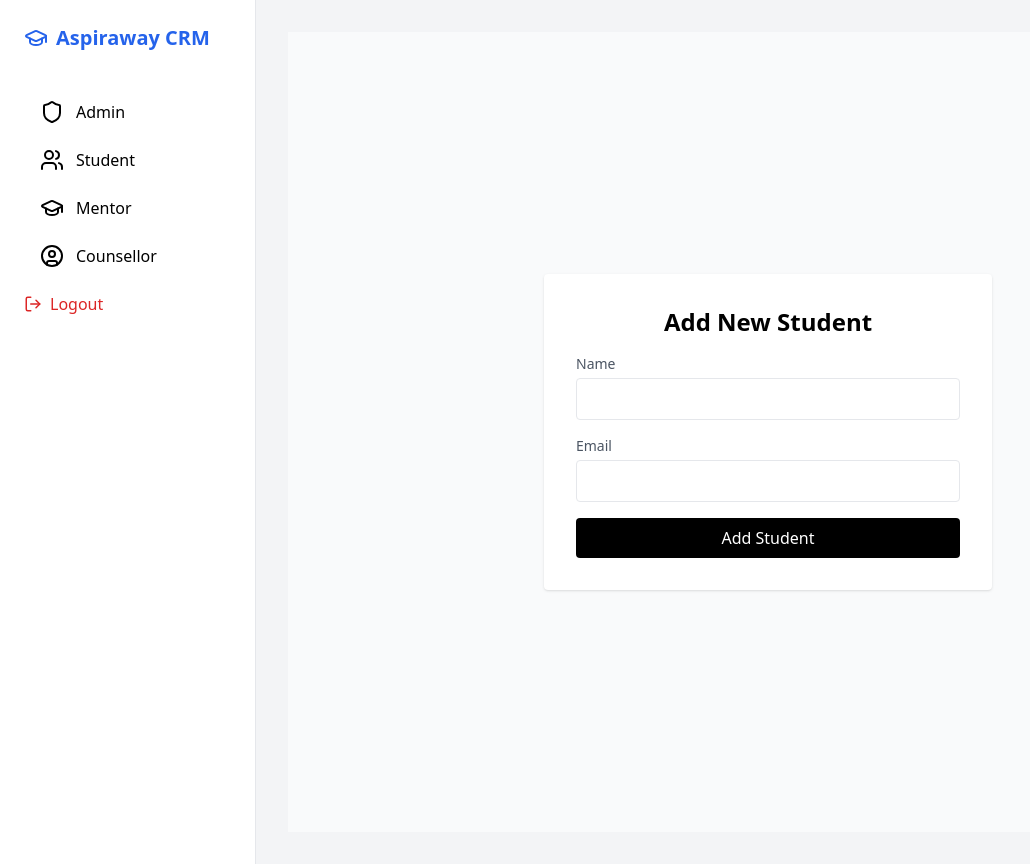
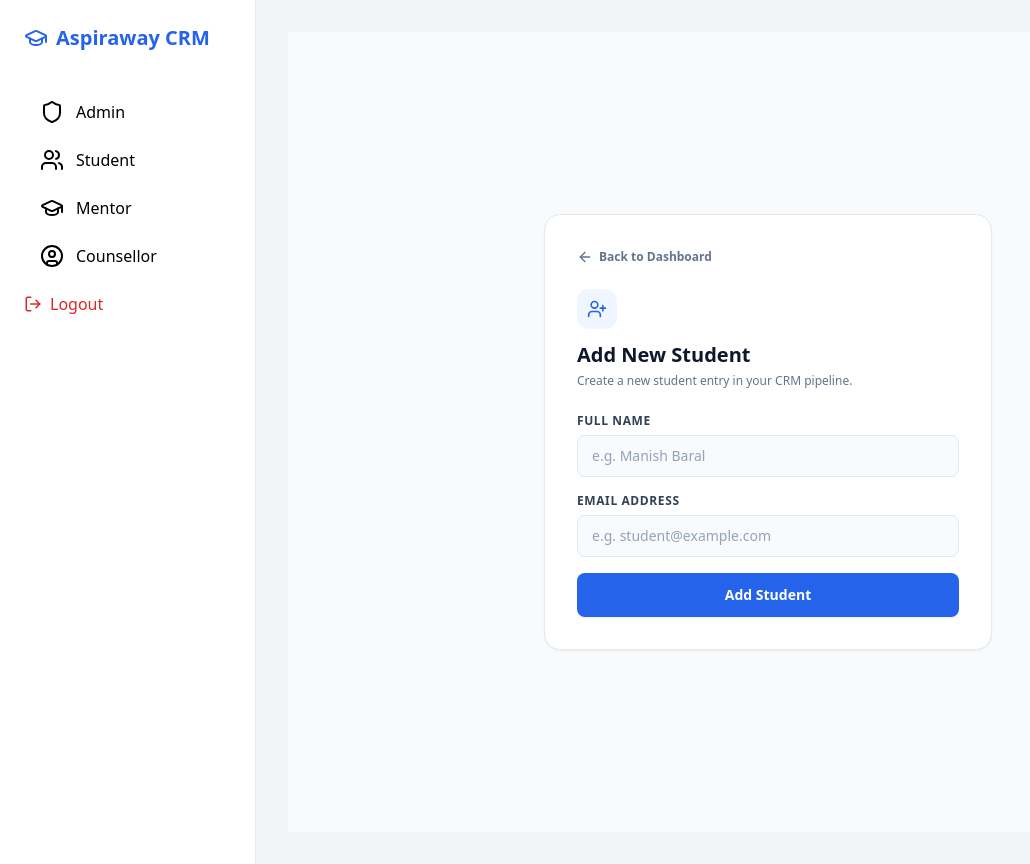
Before and after one commit to Baralm24/aspiraway-crm, a Next.js app in the folder aspiraway-crm-frontend/: page /dashboard/admin/students/new in a window 1280 px wide. Shown: the whole page, without its empty margins (0-1030 px from the left). Built offline with nearby package versions, Linux system fonts and the light colour scheme.

Commit message:
fix: update student component API URL to Render production endpoint

```diff
--- a/aspiraway-crm-frontend/app/dashboard/admin/students/new/page.jsx
+++ b/aspiraway-crm-frontend/app/dashboard/admin/students/new/page.jsx
@@ -1,76 +1,123 @@
 "use client";
+
 import { useState } from "react";
 import axios from "axios";
 import { useRouter } from "next/navigation";
+import { ArrowLeft, UserPlus } from "lucide-react";
 
 export default function AddStudentPage() {
   const router = useRouter();
-  const token = typeof window !== "undefined" ? localStorage.getItem("token") : "";
-
   const [name, setName] = useState("");
   const [email, setEmail] = useState("");
   const [loading, setLoading] = useState(false);
   const [error, setError] = useState("");
 
-  const handleSubmit = async (e) => {
+  async function handleAddStudent(e) {
     e.preventDefault();
+    setError("");
     setLoading(true);
-    setError("");
 
     try {
+      const token = localStorage.getItem("token");
+
+      if (!token) {
+        setError("Session expired. Please log in again.");
+        router.push("/login");
+        return;
+      }
+
       await axios.post(
-        "http://localhost:3001/api/students/new",
+        "https://aspiraway-crm.onrender.com/api/students/new",
         { name, email },
-        { headers: { Authorization: `Bearer ${token}` } }
+        {
+          headers: {
+            "Content-Type": "application/json",
+            Authorization: `Bearer ${token}`,
+          },
+        }
       );
+
+      // Redirect back to dashboard after successfully adding student
       router.push("/dashboard/admin");
     } catch (err) {
-      console.error("ADD STUDENT ERROR:", err.response?.data || err.message);
-      setError("Failed to add student");
+      console.error("ADD STUDENT ERROR:", err);
+      const apiError = err?.response?.data?.error;
+      setError(
+        typeof apiError === "string" ? apiError : "Failed to add student"
+      );
     } finally {
       setLoading(false);
     }
-  };
+  }
 
   return (
-    <div className="min-h-screen flex items-center justify-center bg-gray-50 p-4">
-      <form
-        onSubmit={handleSubmit}
-        className="bg-white p-8 rounded shadow w-full max-w-md space-y-4"
+    <div className="min-h-screen bg-slate-50 p-8 flex items-center justify-center font-sans">
+      <div className="w-full max-w-md bg-white border border-slate-200 rounded-2xl shadow-sm p-8">
+        {/* Back Button */}
+        <button
+          onClick={() => router.back()}
+          className="inline-flex items-center gap-1.5 text-xs font-semibold text-slate-500 hover:text-slate-800 mb-6 transition-colors"
         >
-        <h1 className="text-2xl font-bold text-center">Add New Student</h1>
-        {error && <p className="text-red-500">{error}</p>}
+          <ArrowLeft className="w-4 h-4" /> Back to Dashboard
+        </button>
 
+        {/* Header */}
+        <div className="mb-6">
+          <div className="w-10 h-10 bg-blue-50 text-blue-600 rounded-xl flex items-center justify-center mb-3">
+            <UserPlus className="w-5 h-5" />
+          </div>
+          <h1 className="text-xl font-bold text-slate-900">Add New Student</h1>
+          <p className="text-xs text-slate-500 mt-1">
+            Create a new student entry in your CRM pipeline.
+          </p>
+        </div>
+
+        {/* Error Alert */}
+        {error && (
+          <div className="mb-5 p-3 bg-red-50 border border-red-200 rounded-xl text-red-600 text-xs font-medium">
+            {error}
+          </div>
+        )}
+
+        {/* Form */}
+        <form onSubmit={handleAddStudent} className="space-y-4">
           <div>
-          <label className="block text-sm text-gray-600 mb-1">Name</label>
+            <label className="block text-xs font-semibold text-slate-700 uppercase tracking-wider mb-1.5">
+              Full Name
+            </label>
             <input
               type="text"
+              placeholder="e.g. Manish Baral"
               value={name}
               onChange={(e) => setName(e.target.value)}
               required
-            className="border p-2 rounded w-full"
+              className="w-full px-3.5 py-2.5 bg-slate-50 border border-slate-200 rounded-lg text-sm text-slate-800 placeholder-slate-400 focus:outline-none focus:ring-2 focus:ring-blue-500/20 focus:border-blue-500"
             />
           </div>
 
           <div>
-          <label className="block text-sm text-gray-600 mb-1">Email</label>
+            <label className="block text-xs font-semibold text-slate-700 uppercase tracking-wider mb-1.5">
+              Email Address
+            </label>
             <input
               type="email"
+              placeholder="e.g. student@example.com"
               value={email}
               onChange={(e) => setEmail(e.target.value)}
               required
-            className="border p-2 rounded w-full"
+              className="w-full px-3.5 py-2.5 bg-slate-50 border border-slate-200 rounded-lg text-sm text-slate-800 placeholder-slate-400 focus:outline-none focus:ring-2 focus:ring-blue-500/20 focus:border-blue-500"
             />
           </div>
 
           <button
             type="submit"
             disabled={loading}
-          className="bg-black text-white w-full py-2 rounded mt-2"
+            className="w-full mt-2 py-3 px-4 bg-blue-600 hover:bg-blue-700 active:bg-blue-800 text-white font-semibold rounded-lg shadow-sm transition-all text-sm disabled:opacity-60 disabled:cursor-not-allowed"
           >
-          {loading ? "Adding..." : "Add Student"}
+            {loading ? "Adding Student..." : "Add Student"}
           </button>
         </form>
       </div>
+    </div>
   );
 }
```
Lines whose indentation alone changed are shown as unchanged.
